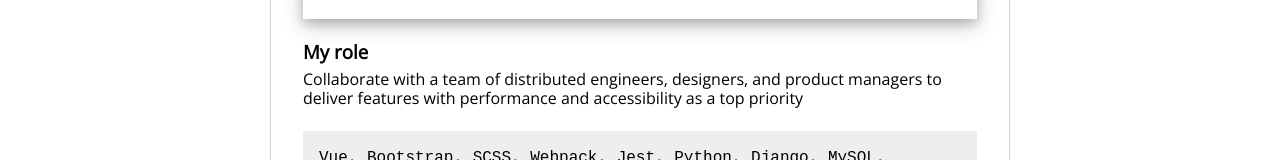
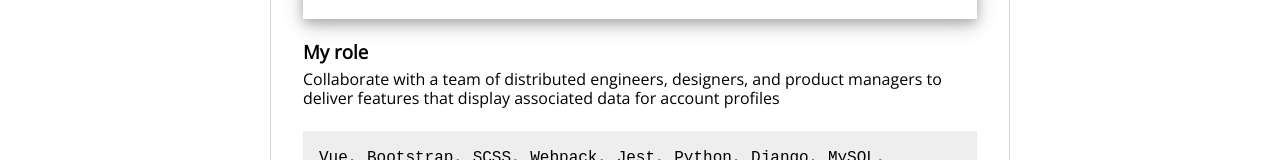
Before and after one commit to brandnpatterson/brandnpatterson.github.io, a website: page index.html in a window 1280 px wide. Shown: the part 715-875 px from the top of the page. Drawn offline with nearby package versions, Linux system fonts and the light colour scheme.

Commit message:
update pdf and descriptions

```diff
--- a/index.html
+++ b/index.html
@@ -89,8 +89,8 @@
         <h3 class="work-subtitle">My role</h3>
         <div>
           Collaborate with a team of distributed engineers, designers, and
-          product managers to deliver features with performance and
-          accessibility as a top priority
+          product managers to deliver features that display associated data for
+          account profiles
         </div>
         <div class="work-tools">
           <code>
```
Also changed, not shown: 1 other file.
